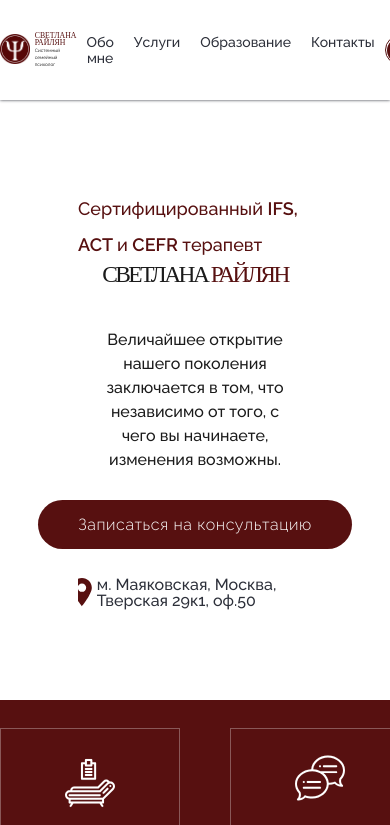
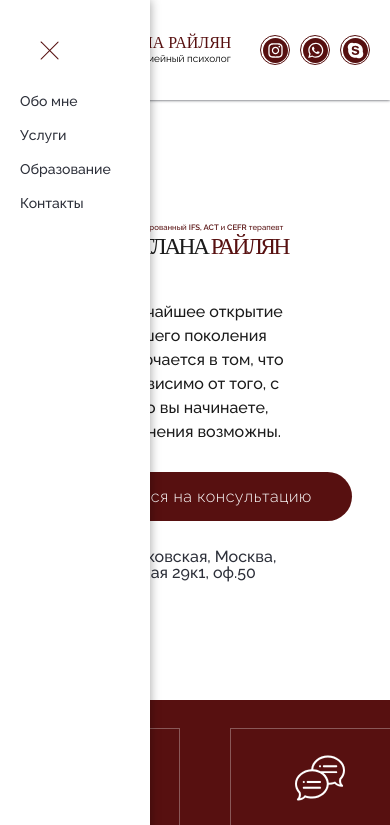
Before and after one commit to kotiknalune/svetlanaraylyan.ru, a website built with webpack: page src/html/index.pug in a window 390 px wide. Both pictures are taken after a click on the link 17 px from the left and 50 px from the top of the page. Shown: the top 825 px of the page. Built offline with nearby package versions, Linux system fonts and the light colour scheme; a web font is replaced by a local one.

Commit message:
feat: add burger menu

```diff
--- a/src/html/includes/header.pug
+++ b/src/html/includes/header.pug
@@ -1,6 +1,9 @@
 header
   div.wrapper.row
-    button.burger(type="button")
+    a.burger(href='#')#burger
+      span.bar
+      span.bar
+      span.bar
     div.brand
       a(href="#")
         img(src="../assets/small-logo.png" alt="Светлана Райлян - системный семейный психолог")
@@ -12,8 +15,9 @@ header
         - const sections = [{text:'Обо мне', anchor:'#about'},{text:'Услуги', anchor:'#services'},{text:'Образование', anchor:'#education'},{text:'Контакты', anchor:'#contact'}];
           each section in sections
             li.menu__item: a(href=section.anchor)= section.text
+      div.lightbox
+
     div.social-links
       - const social = ['instagram', 'whatsapp', 'skype'];
         each item in social
           a(href="#"): span(class=`social__icon ${item}`)
-  div.lightbox.transparent
--- a/src/index.js
+++ b/src/index.js
@@ -2,3 +2,4 @@ import './styles/index.scss';
 import './js/modules/loader';
 import './js/modules/animElements';
 import './js/modules/menuScroller';
+import './js/modules/burger';
--- /dev/null
+++ b/src/js/modules/burger.js
@@ -0,0 +1,19 @@
+const lightbox = document.querySelector('.lightbox');
+const menu = document.querySelector('.menu');
+const burger = document.getElementById('burger');
+
+let opened = false;
+burger.addEventListener('click', () => {
+  if (!opened) {
+    lightbox.classList.add('lightbox-opened');
+    burger.classList.add('burger-opened');
+    menu.classList.add('menu-opened');
+    opened = !opened;
+  } else {
+    lightbox.classList.remove('lightbox-opened');
+    burger.classList.remove('burger-opened');
+    menu.classList.remove('menu-opened');
+
+    opened = !opened;
+  }
+});
--- a/src/styles/base/_header.scss
+++ b/src/styles/base/_header.scss
@@ -11,7 +11,6 @@ header {
 
   transition: height 0.5s ease;
 
-
   &.shorten {
     height: 70px;
   }
@@ -20,6 +19,10 @@ header {
 nav {
   display: flex;
   justify-content: center;
+
+  @media(max-width: 700px){
+    /*display:none;*/
+  }
 }
 
 .brand {
@@ -32,29 +35,24 @@ nav {
   }
 }
 
-.burger {
+.lightbox {
   display: none;
-  position: absolute;
+  position: fixed;
+  top: 0;
+  left: 0;
+  width: 15rem;
+  height: 100%;
+  background: $white;
+  box-shadow: 0px 0px 1rem #00000060;
+  transform: translateX(-120%);
+  transition: all 0.5s ease-in;
+  z-index: 200;
 
-  width: 25px;
-  height: 20px;
+  &.lightbox-opened {
+    transform: translateX(0%);
+  }
 
-  left: 20px;
-  top: 26px;
-
-  @include cover-background(url('../assets/icons/burger.svg'));
-  transition: transform 0.5s ease;
-
-  z-index: 999;
+  @media(max-width:700px) {
+    display: block;
+  }
 }
-
-.lightbox {
-  position: absolute;
-  width: 100%;
-  height: 100%;
-  background: rgba($box-shadow, 0.65);
-  transition: opacity 0.5s ease-in;
-
-  z-index: 998;
-  cursor: pointer;
-}
--- a/src/styles/elements/_button.scss
+++ b/src/styles/elements/_button.scss
@@ -45,7 +45,52 @@ button {
     font-family: 'Raleway';
     letter-spacing: 0.06rem;
     &:hover {
-      background: #a76458;
+      background: $highlight-theme-color;
     }
   }
 }
+
+.burger {
+  position: relative;
+  top: 0;
+  right: 1rem;
+  display: none;
+  flex-direction: column;
+  justify-content: space-between;
+  width: 2.5rem;
+  height: 1.5rem;
+  z-index: 201;
+
+  transition: 0.5s ease-in all;
+
+  & span {
+    height: 0.1rem;
+    width: 100%;
+    background-color: $base-theme-color;
+    border-radius: 1rem;
+    transition: 0.5s ease-in all;
+  }
+
+  @media(max-width: 700px){
+    display:flex;
+  }
+}
+
+$burger-translate: 1rem;
+$burger-degree: 45deg;
+
+.burger-opened {
+  transform: translateX(3rem);
+
+  & span:nth-child(1) {
+    transform: rotate(-$burger-degree) translateY($burger-translate);
+  }
+
+  & span:nth-child(2) {
+    transform: scale(0);
+  }
+
+  & span:nth-child(3) {
+    transform: rotate($burger-degree) translateY(-$burger-translate);
+  }
+}
--- a/src/styles/elements/_menu.scss
+++ b/src/styles/elements/_menu.scss
@@ -4,12 +4,31 @@
   text-align: center;
   padding: 0;
   width: 100%;
+
+  @media(max-width: 700px){
+    position: fixed;
+    left: 1rem;
+    top: 10vh;
+    z-index: 201;
+    transform: translateX(-20%);
+  }
+
+  &.menu-opened {
+    transform: translate(0%);
+    transition: all 0.5s ease-in;
+  }
 }
 
 .menu__item {
   display: table-cell;
   position: relative;
   padding: 1rem;
+
+  @media(max-width: 700px){
+    display: flex;
+    flex-direction: column;
+    align-items: flex-start;
+  }
 
   & a {
     font-size: 1.4rem;
@@ -22,6 +41,12 @@
       &::after {
         width: 50%;
         left: 23%;
+
+        @media(max-width: 700px) {
+          width: 10%;
+          left: 1rem;
+          z-index: 201;
+        }
       }
     }
 
@@ -31,11 +56,11 @@
       content: '';
       display: block;
       height: 1px;
-      left: 50%;
+      left:0;
       position: absolute;
       background: $link-color;
       transition: width 0.3s ease 0s, left 0.3s ease 0s;
-      width: 0;
+      width:0;
     }
   }
 }
--- a/src/styles/text/_typography.scss
+++ b/src/styles/text/_typography.scss
@@ -20,6 +20,7 @@ h2 {
   font-weight: 300;
   font-size: 2rem;
   text-transform: uppercase;
+  transition: 0.5s all ease;
 }
 
 h3 {
@@ -27,18 +28,19 @@ h3 {
   font-weight: normal;
   font-size: 1.2rem;
   line-height: 1.5;
+  transition: 0.5s all ease;
 }
 
 .brand-text {
   & h2 {
-    font-size: 2vw;
+    font-size: 1.6rem;
     @media (min-width:960px) {
       font-size: 2rem;
     }
   }
 
   & h3 {
-    font-size: 1.2vw;
+    font-size: 1rem;
     @media (min-width:960px) {
       font-size: 1.2rem;
     }
@@ -46,7 +48,7 @@ h3 {
 }
 
 h4 {
-  font-size: 1.8rem;
+  font-size: 2vw;
   text-transform: initial;
   line-height: 2;
   color: $base-theme-color;
```
Also changed, not shown: src/index.html.
